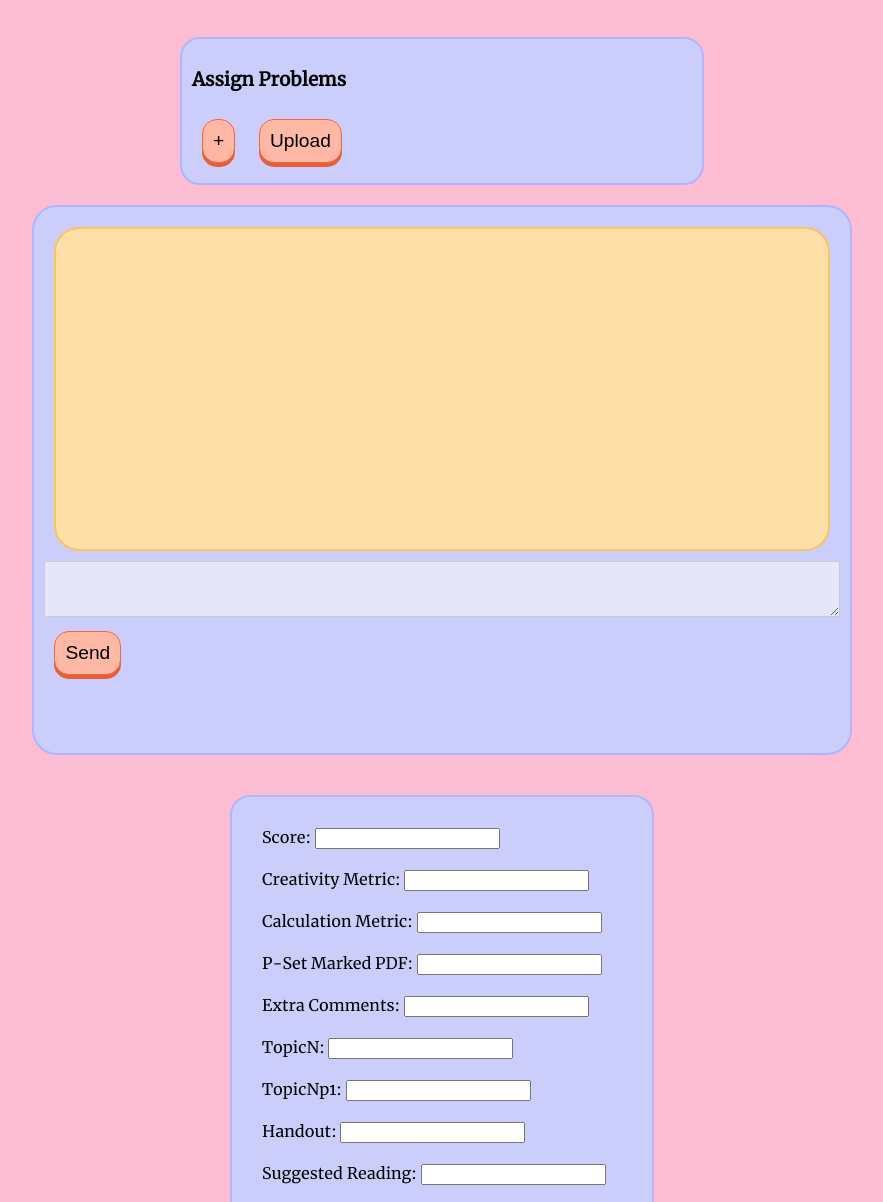
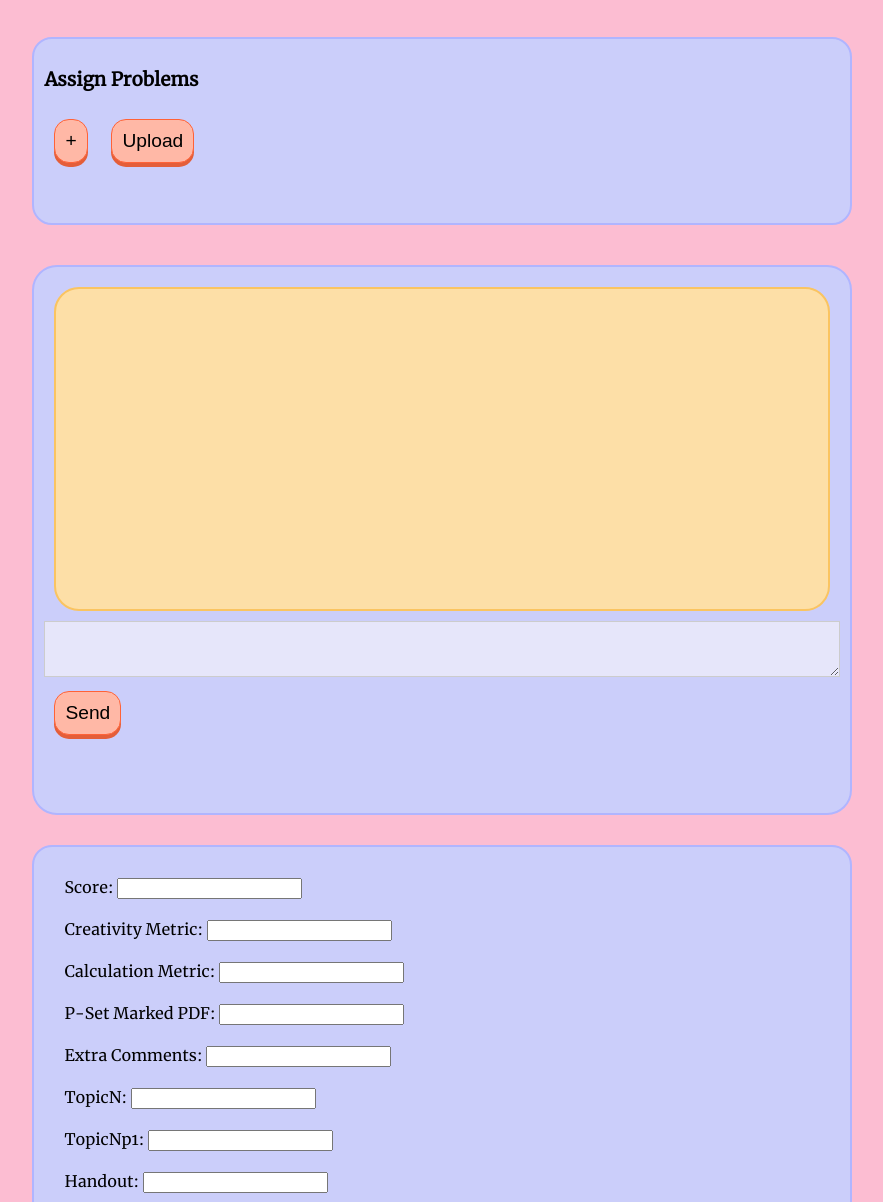
Before and after one commit to Booterbean/COPI, a plain HTML site: page teacher.html in a window 1280 px wide. Shown: the part 169-1371 px from the top of the page, without its empty margins (198-1081 px from the left). Drawn offline with nearby package versions, Linux system fonts and the light colour scheme; some packages are replaced by stand-ins of ours; no server answers.

Commit message:
Add files via upload

```diff
--- a/copi.css
+++ b/copi.css
@@ -151,29 +151,33 @@ textarea {
 }
 
 #responses{
-    width:500px;
+    padding: 10px;
+    border-radius: 20px;
+    margin: 10px auto; /* Center problems inside the parent container */
+    box-sizing: border-box; /* Include padding and border in the element's width */
+    width: 100%; /* Make sure it doesn't overflow */
 }
 
 #problems-teacher{
+    border: 2px solid #b0b5ff;
     background-color: #cbcefa;
-    color: rgb(0, 0, 0);
     padding: 10px;
-    width:500px;
     border-radius: 20px;
-    margin-top: 20px;
-    border: 2px solid #b0b5ff;
-    font-size: 30;
+    width: 80%; /* Set width to 80% of the viewport */
+    margin: 20px auto; /* Center it horizontally with automatic margins */
+    box-sizing: border-box; /* Include padding and border in the element's width */
 }
 
 #stats-upload{
     background-color: #cbcefa;
     color: rgb(0, 0, 0);
-    padding: 10px;
-    width:400px;
     border-radius: 20px;
-    margin-top: 20px;
     border: 2px solid #b0b5ff;
     font-size: 30;
+    padding: 10px;
+    margin: 10px auto; /* Center problems inside the parent container */
+    box-sizing: border-box; /* Include padding and border in the element's width */
+    width: 80%; /* Make sure it doesn't overflow */
 
 }
 
```
